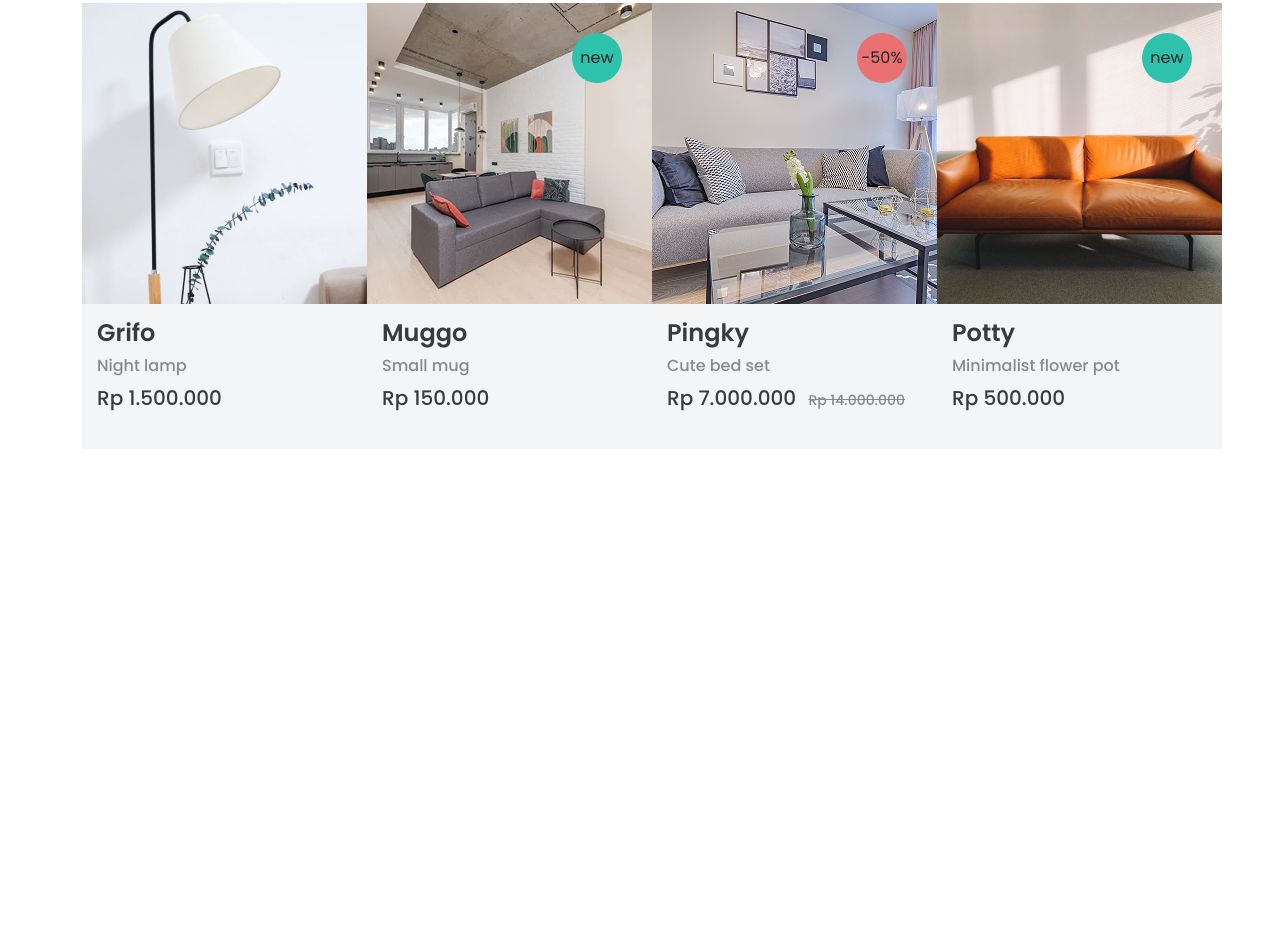
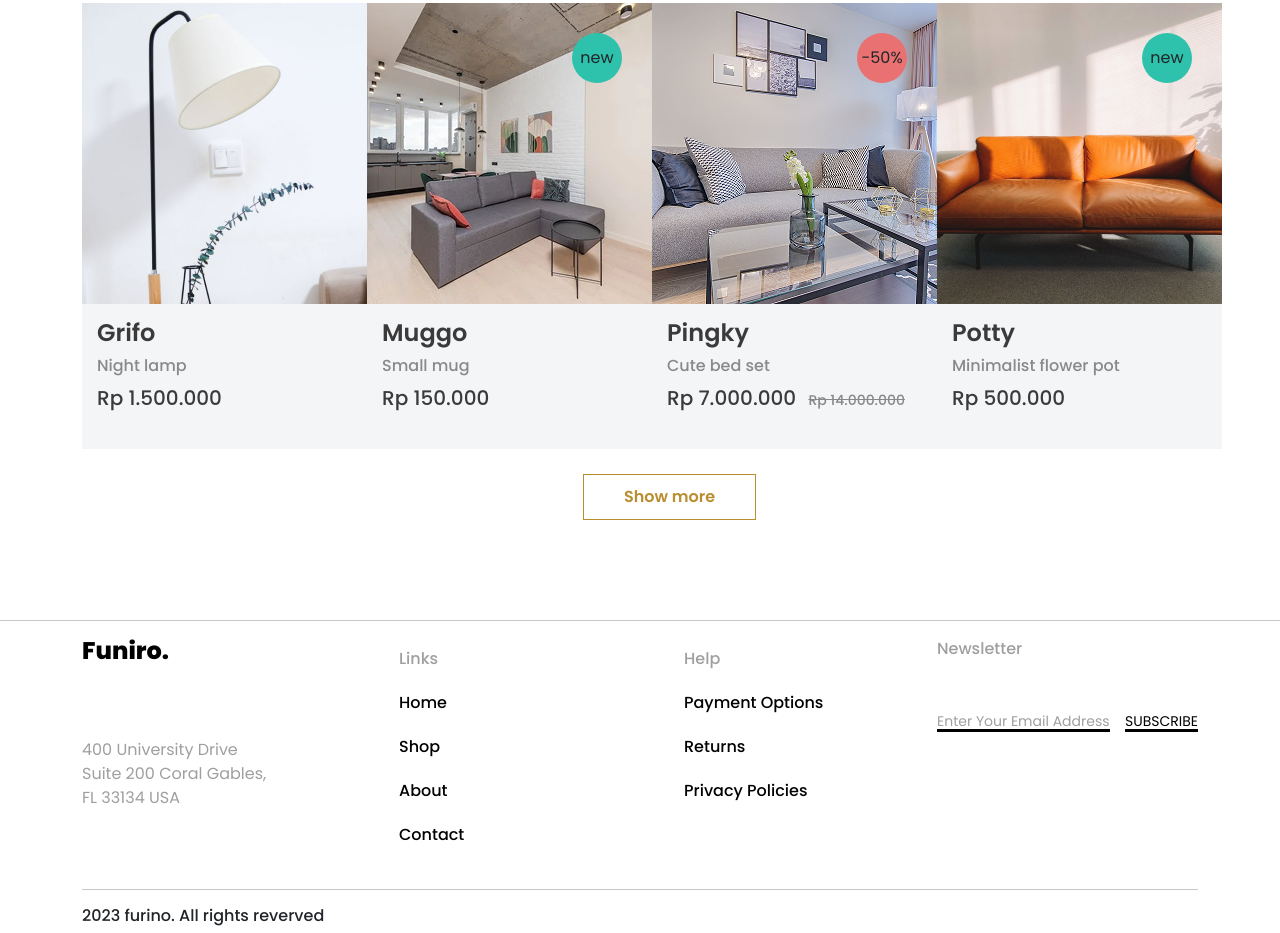
Before and after one commit to MdNoyanMia/E-commerce-2, a plain HTML site: page index.html in a window 1280 px wide. Shown: the part 2091-3024 px from the top of the page. Before the commit the page ends 2545 px from the top, so only its background shows below. Drawn offline with Linux system fonts and the light colour scheme.

Commit message:
full ses

```diff
--- a/css/style.css
+++ b/css/style.css
@@ -108,6 +108,11 @@ h1 h2 h3 h4 h5 h6 p {
 
 }
 
+.bannercart a:hover{
+    background: #2EC1AC;
+    color: #000000;
+}
+
 /* bannerf part end  */
 
 /* BrowseTheRange part start  */
@@ -200,6 +205,7 @@ h1 h2 h3 h4 h5 h6 p {
     height: 446px;
     background: #F4F5F7;
 }
+
 /*  */
 
 .allpiture2 {
@@ -207,6 +213,7 @@ h1 h2 h3 h4 h5 h6 p {
     height: 446px;
     background: #F4F5F7;
 }
+
 .textarea {
     padding: 15px 15px 25px 15px;
 }
@@ -275,6 +282,7 @@ del {
 .imgitem {
     position: relative;
 }
+
 /*  */
 .imgitem2 {
     position: relative;
@@ -293,27 +301,32 @@ del {
 
 
 }
-.verly a:hover{
+
+.verly a:hover {
     background: #2EC1AC;
     color: white;
 }
+
 .allpiture .verly:hover {
     background: rgba(0, 0, 0, 0.582);
     opacity: 1;
 
 
 }
+
 /*  */
-.verly2 a:hover{
+.verly2 a:hover {
     background: #2EC1AC;
     color: white;
 }
+
 .allpiture2 .verly2:hover {
     background: transparent;
     opacity: 1;
 
 
 }
+
 .verly2 {
     width: 285px;
     height: 446px;
@@ -321,11 +334,11 @@ del {
     position: absolute;
     top: 0;
     left: 0;
-
     transition: .30s;
 
 
 }
+
 .verly2 a {
     padding: 10px 20px;
     background: #f8eded;
@@ -338,9 +351,105 @@ del {
     font-weight: 700
 }
 
+.showmore {
+    padding: 25px 25px 84px 84px;
+}
+
+.showmore a {
+    padding: 10px 40px;
+    border: 1px solid #B88E2F;
+    color: #B88E2F;
+    font-size: 16px;
+    font-weight: 600;
+}
+
+.showmore a:hover {
+    background: #2EC1AC;
+    color: white;
+}
 
 
-/* Our Products part start  */
+/* Our Products part end */
+
+/* Funiro part start  */
+.footertext h2 {
+    color: #000000;
+    font-size: 24px;
+    font-weight: 800;
+}
+
+.footertext p {
+    color: #9F9F9F;
+    font-size: 16px;
+    font-weight: 400;
+    padding-top: 64px;
+    width: 185px;
+    height: 72px;
+}
+
+.tester {
+    padding-top: 5px;
+}
+
+.footertext ul li a {
+    display: block;
+    padding: 10px 0;
+}
+
+.hometer {
+    color: #000000;
+    font-size: 16px;
+    font-weight: 500;
+}
+
+.hometer2 {
+    color: #9F9F9F;
+    font-size: 16px;
+    font-weight: 500;
+}
+
+.jamela {
+
+    display: flex;
+    justify-content: space-between;
+    padding-top: 50px;
+}
+
+.sesmes{
+
+    color: #000000;
+    font-size: 14px;
+    font-weight: 400;
+    position: relative;
+}
+
+.hometer3 {
+    color: #9F9F9F;
+    font-size: 14px;
+    font-weight: 400;
+    position: relative;
+}
+
+.hometer3::before {
+    width: 100%;
+    height: 3px;
+    background: #000000;
+    content: "";
+    position: absolute;
+    bottom: 0;
+}
+
+
+.jamela .sesmes::before {
+    width: 100%;
+    height: 3px;
+    background: #000000;
+    content: "";
+    position: absolute;
+    bottom: 0px;
+}
+
+/* Funiro part end  */
 
 /* header part start  */
 /* header part start  */
@@ -359,6 +468,3 @@ del {
 
 /* header part start  */
 /* header part start  */
-
-/* header part start  */
-/* header part start  */
--- a/index.html
+++ b/index.html
@@ -159,7 +159,7 @@
 
                     <div class="allpiture">
                         <div class="imgitem">
-                            <img src="images/Images (7).png" alt="Images (1).png">
+                            <img src="images/Images (7).png" alt="Images (1).png"  class="w-100% img-fluid">
                             <div class="verly">
                                 <a href="#">Aad to Cart </a>
 
@@ -192,7 +192,7 @@
                 <div class="col-lg-3 ">
                     <div class="allpiture2">
                         <div class="imgitem2">
-                            <img src="images/image 2.png" alt="Images (1).png">
+                            <img src="images/image 2.png" alt="Images (1).png"  class="w-100% img-fluid">
                             <div class="verly2">
                                 <a href="#">Aad to Cart </a>
 
@@ -221,7 +221,7 @@
                 <div class="col-lg-3">
                     <div class="allpiture">
                         <div class="imgitem">
-                            <img src="images/Images (1).png" alt="Images (1).png">
+                            <img src="images/Images (1).png" alt="Images (1).png"  class="w-100% img-fluid">
                             <div class="verly">
                                 <a href="#">Aad to Cart </a>
 
@@ -253,7 +253,7 @@
                     <div class="allpiture">
                         <div class="imgitem">
 
-                            <img src="images/Images (2).png" alt="Images (1).png">
+                            <img src="images/Images (2).png" alt="Images (1).png"  class="w-100% img-fluid">
                             <div class="verly">
                                 <a href="#">Aad to Cart </a>
 
@@ -281,7 +281,7 @@
                     <div class="allpiture">
                         <div class="imgitem">
 
-                            <img src="images/Images (3).png" alt="Images (1).png">
+                            <img src="images/Images (3).png" alt="Images (1).png"  class="w-100% img-fluid">
                             <div class="verly">
                                 <a href="#">Aad to Cart </a>
 
@@ -305,7 +305,7 @@
                     <div class="allpiture">
                         <div class="imgitem">
 
-                            <img src="images/Images (4).png" alt="Images (1).png">
+                            <img src="images/Images (4).png" alt="Images (1).png"  class="w-100% img-fluid">
                             <div class="verly">
                                 <a href="#">Aad to Cart </a>
 
@@ -333,7 +333,7 @@
                     <div class="allpiture">
                         <div class="imgitem">
 
-                            <img src="images/Images (5).png" alt="Images (1).png">
+                            <img src="images/Images (5).png" alt="Images (1).png"  class="w-100% img-fluid">
                             <div class="verly">
                                 <a href="#">Aad to Cart </a>
 
@@ -365,7 +365,7 @@
                     <div class="allpiture">
                         <div class="imgitem">
 
-                            <img src="images/Images (6).png" alt="Images (1).png">
+                            <img src="images/Images (6).png" alt="Images (1).png" class="w-100% img-fluid">
                             <div class="verly">
                                 <a href="#">Aad to Cart </a>
 
@@ -391,12 +391,98 @@
                 </div>
 
             </div>
+            <div class="row">
+                <div class="container">
+                    <div class="col-lg-6 m-auto text-center">
+                        <div class="showmore">
+                            <a href="#">Show more </a>
+                        </div>
+                    </div>
+                </div>
+            </div>
         </div>
     </section>
     <!-- Our Products part end  -->
 
-    <!-- header part start  -->
-    <!-- header part end  -->
+
+    <!-- Funiro. part start  -->
+    <hr>
+    <section id="Funiro">
+        <div class="container">
+
+            <div class="row">
+
+                <div class="col-lg-3">
+
+                    <div class="footertext">
+                        <h2>Funiro.</h2>
+                        <p>400 University Drive Suite 200 Coral Gables,
+                            FL 33134 USA</p>
+
+
+                    </div>
+                </div>
+
+                <div class="col-lg-3">
+
+                    <div class="footertext">
+                        <ul>
+                            <li>
+                                <a class="hometer2" href="#">Links</a>
+                                <a class="hometer" href="#">Home</a>
+                                <a class="hometer" href="#">Shop</a>
+                                <a class="hometer" href="#">About</a>
+                                <a class="hometer" href="#">Contact</a>
+
+
+                            </li>
+                        </ul>
+
+
+                    </div>
+                </div>
+
+                <div class="col-lg-3">
+
+                    <div class="footertext">
+
+                        <ul>
+                            <li>
+                                <a class="hometer2" href="#"> Help</a>
+                                <a class="hometer" href="#">Payment Options</a>
+                                <a class="hometer" href="#">Returns</a>
+                                <a class="hometer" href="#">Privacy Policies</a>
+                            </li>
+                        </ul>
+
+                    </div>
+
+                </div>
+
+                <div class="col-lg-3 me-auto">
+
+                    <div class="footertext">
+                        <a class="hometer2" href="#"> Newsletter</a>
+                        <div class="row">
+
+                            <div class="jamela">
+                                <a class="hometer3" href="#"> Enter Your Email Address</a>
+                                <a class="sesmes" href="#">SUBSCRIBE </a>
+                            </div>
+
+                        </div>
+
+                    </div>
+                </div>
+
+
+
+            </div>
+            <hr>
+            <h6>2023 furino. All rights reverved</h6>
+
+    </section>
+    <!-- Funiro. part end  -->
     <!-- header part start  -->
     <!-- header part end  -->
     <!-- header part start  -->
```
